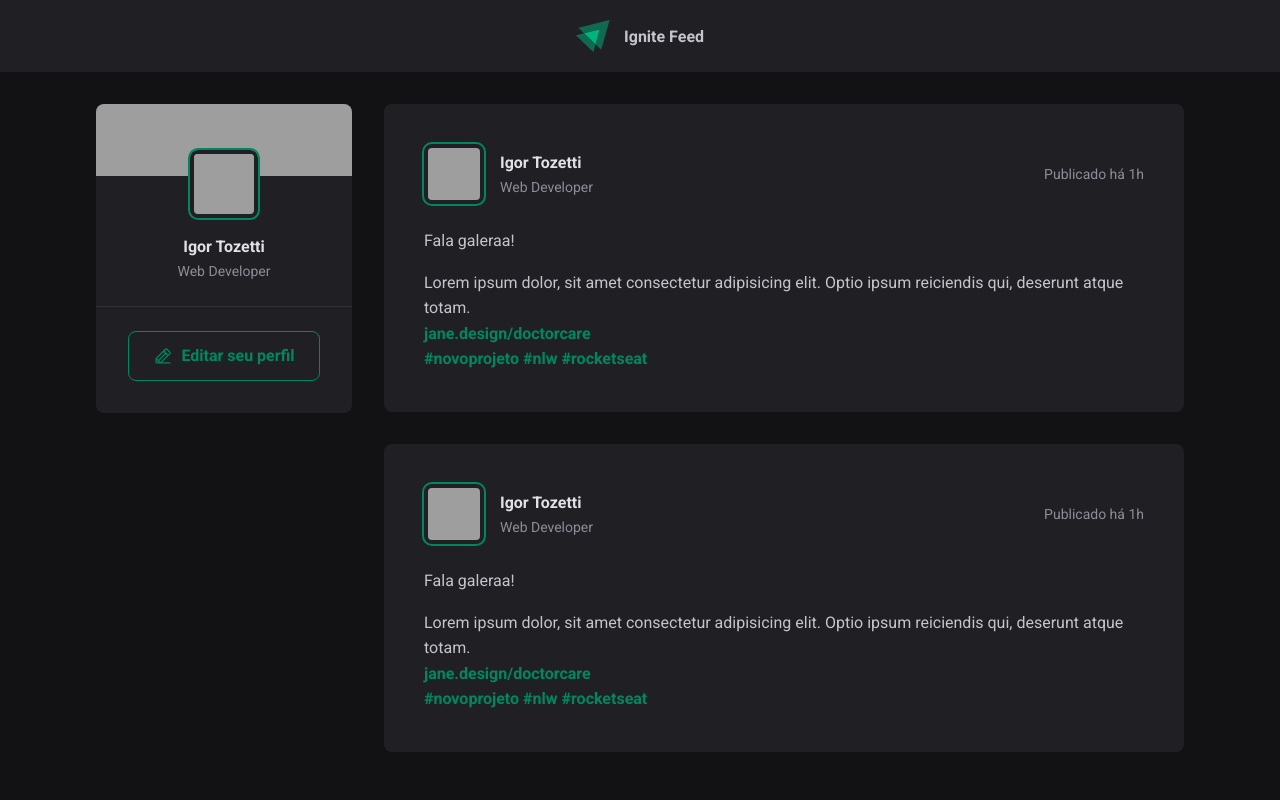
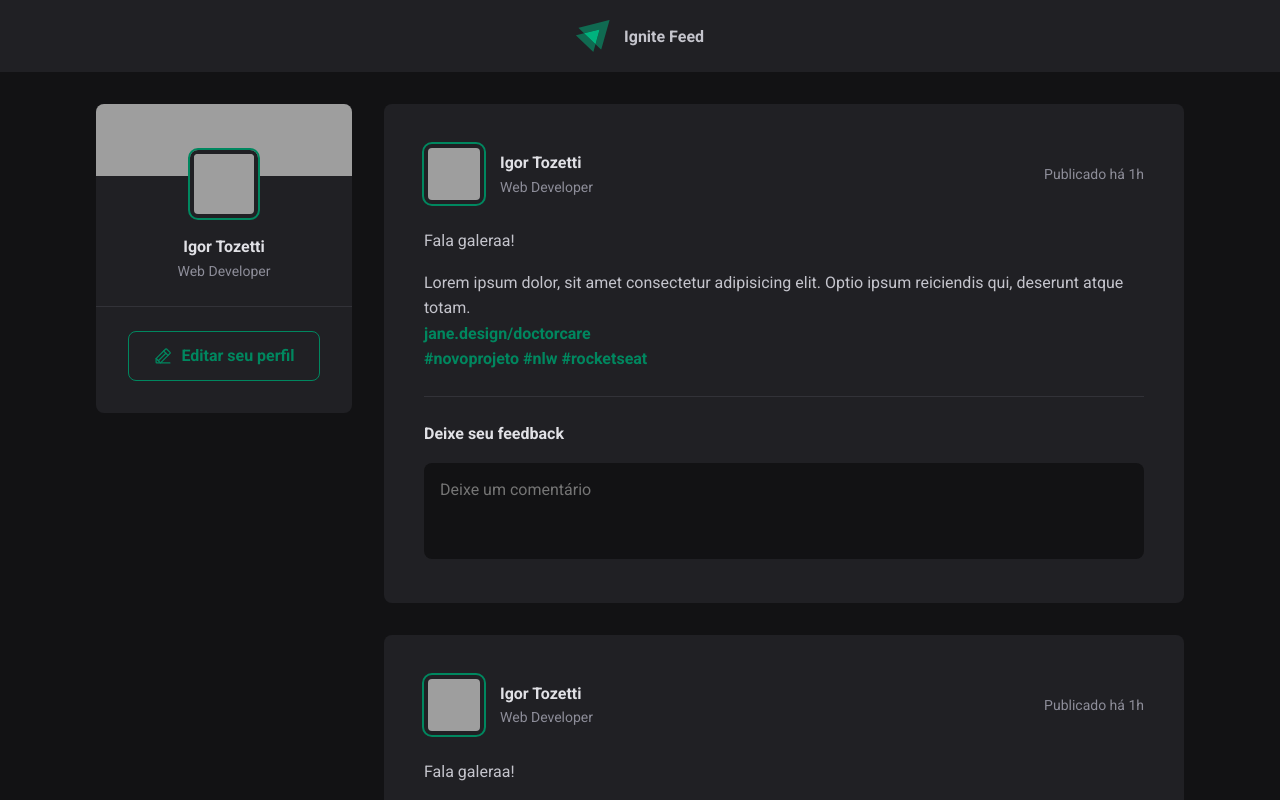
Before and after one commit to igorct1/01-fundamentos-reactjs, a React (Vite) app: page / in a window 1280 px wide. Shown: the top 800 px of the page. Built offline with nearby package versions, Linux system fonts and the light colour scheme; grey boxes are pictures that could not be loaded.

Commit message:
feat: comment form

```diff
--- a/src/components/Post.module.css
+++ b/src/components/Post.module.css
@@ -73,3 +73,54 @@
 .content a:hover {
 	color: var(--green-300);
 }
+
+.commentForm {
+	width: 100%;
+	margin-top: 1.5rem;
+	padding-top: 1.5rem;
+	border-top: 1px solid var(--gray-600);
+}
+
+.commentForm > strong {
+	line-height: 1.6;
+	color: var(--gray-100);
+}
+
+.commentForm textarea {
+	width: 100%;
+	background-color: var(--gray-900);
+	border: 0;
+	resize: none;
+	height: 6rem;
+	padding: 1rem;
+	border-radius: 8px;
+	color: var(--gray-100);
+	line-height: 1.4;
+	margin-top: 1rem;
+}
+
+.commentForm button[type='submit'] {
+	padding: 1rem 1.5rem;
+	margin-top: 1rem;
+	border-radius: 8px;
+	border: 0;
+	background-color: var(--green-500);
+	color: var(--white);
+	font-weight: bold;
+	cursor: pointer;
+	transition: background-color 0.1s;
+}
+
+.buttonDiv {
+	visibility: hidden;
+	max-height: 0;
+}
+
+.commentForm:focus-within .buttonDiv {
+	visibility: visible;
+	max-height: none;
+}
+
+.commentForm button[type='submit']:hover {
+	background-color: var(--green-300);
+}
--- a/src/components/Post.tsx
+++ b/src/components/Post.tsx
@@ -31,6 +31,14 @@
 					<a href="">#rocketseat</a>
 				</ul>
 			</div>
+			<form className={styles.commentForm}>
+				<strong>Deixe seu feedback</strong>
+				<textarea placeholder="Deixe um comentário" />
+
+				<div className={styles.buttonDiv}>
+					<button type="submit">Publicar</button>
+				</div>
+			</form>
 		</article>
 	);
 }
--- a/src/global.css
+++ b/src/global.css
@@ -10,6 +10,15 @@
 
 	--green-300: #00b37e;
 	--green-500: #00875f;
+}
+
+:focus {
+	outline: transparent;
+	box-shadow: 0 0 0 2px var(--green-500);
+}
+
+button:focus {
+	box-shadow: 0 0 0 2px var(--green-300);
 }
 
 * {
```
